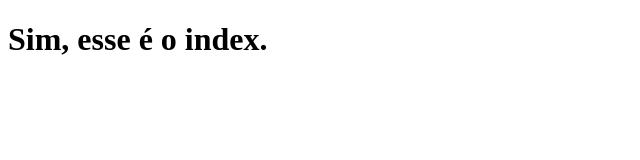
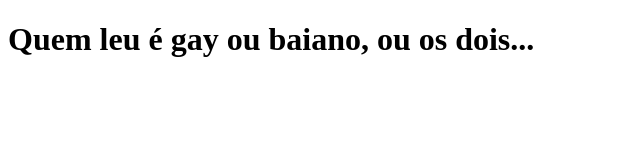
Before and after one commit to luisotaviopp/python-rest-api-and-web-server, a plain HTML site: page index.html in a window 1280 px wide. Shown: the whole page, without its empty margins (0-640 px from the left). Drawn offline with Linux system fonts and the light colour scheme.

Commit message:
Update index.html

```diff
--- a/index.html
+++ b/index.html
@@ -7,6 +7,6 @@
 		<title>Index</title>
 	</head>
 	<body>
-		<h1>Sim, esse é o index.</h1>
+		<h1>Quem leu é gay ou baiano, ou os dois...</h1>
 	</body>
 </html>
```
